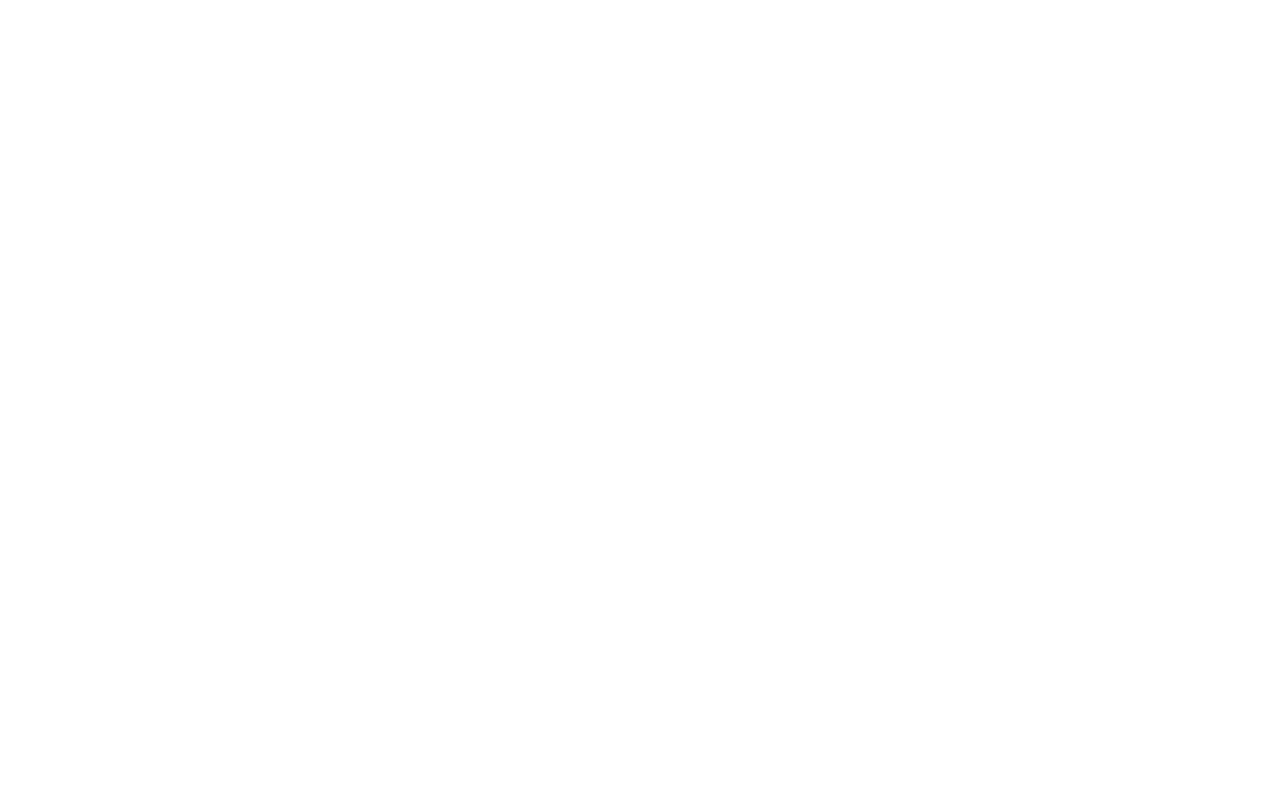
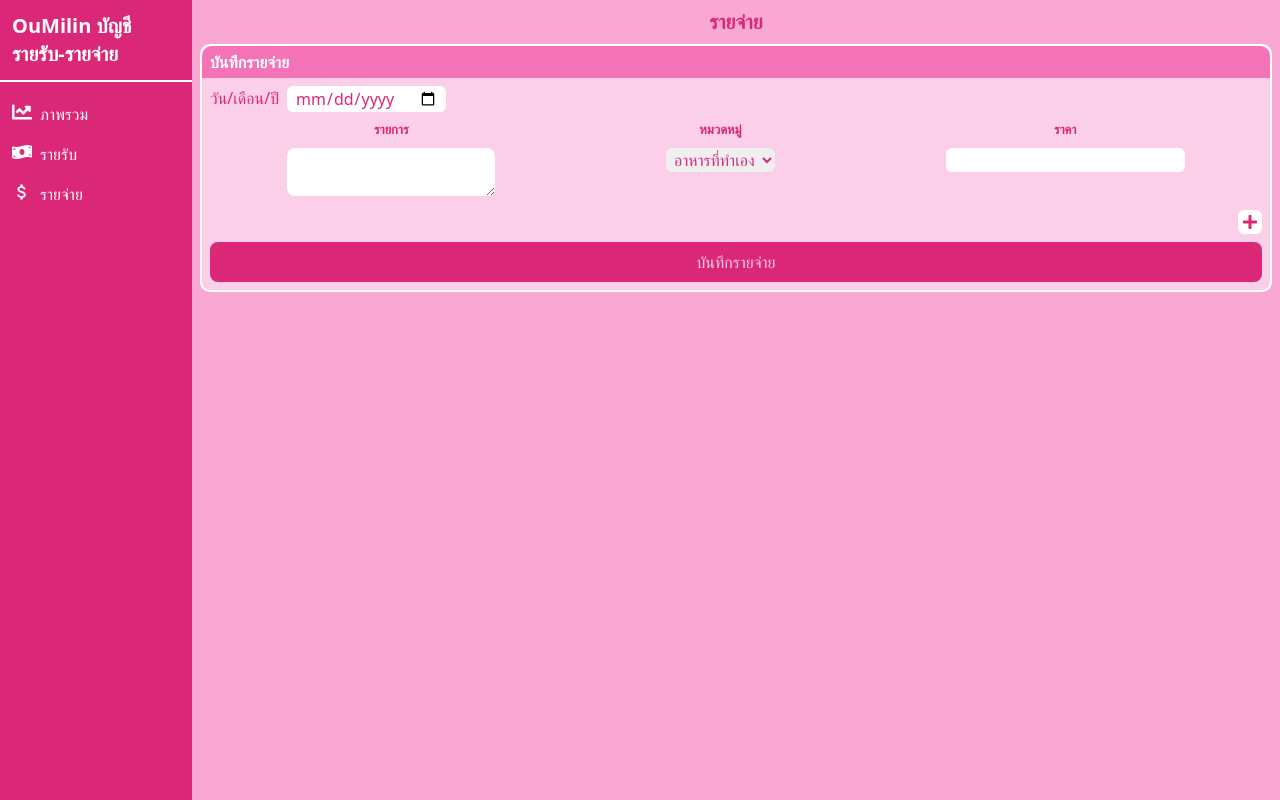
Before and after one commit to Uthai7472/OuMilinAccount-client, a React (Vite) app: page /expense in a window 1280 px wide. Before the commit this address had no page. Built offline with nearby package versions, Linux system fonts and the light colour scheme.

Commit message:
first commit

```diff
--- a/src/App.jsx
+++ b/src/App.jsx
@@ -4,6 +4,7 @@
 import Register from './Register/Register'
 import NavSideBar from './components/NavSideBar'
 import Dashboard from './Dashboard/Dashboard'
+import Expense from './Expense/Expense'
 
 const App = () => {
   return (
@@ -12,6 +13,7 @@
         <Route path='/' element={<Login />}/>
         <Route path='/register' element={<Register />}/>
         <Route path='/dashboard' element={<Dashboard />}/>
+        <Route path='/expense' element={<Expense />}/>
       </Routes>
     </Router>
   )
--- a/src/Dashboard/Dashboard.jsx
+++ b/src/Dashboard/Dashboard.jsx
@@ -11,7 +11,7 @@
             <div className='flex-1 justify-center items-center text-xl md:text-2xl font-bold bg-pink-300'>
                 {/* Topic Dashboard */}
                 <div className='flex justify-center items-center py-3 text-white'>
-                    User Dashboard
+                    ภาพรวม ของ มิลิน
                 </div>
 
                 {/* Card Dashboard */}
--- /dev/null
+++ b/src/Expense/Expense.jsx
@@ -0,0 +1,67 @@
+import React, { useState } from 'react'
+import NavSideBar from '../components/NavSideBar'
+import ExpenseRecord from '../components/ExpenseRecord'
+import { FaPlus } from 'react-icons/fa';
+
+const Expense = () => {
+    const [records, setRecords] = useState([{}]);
+
+    const addRecord = () => {
+        setRecords([...records, {}])
+    }
+
+  return (
+    <div>
+        <div className='flex md:flex-row flex-col min-h-screen'>
+            <NavSideBar />
+
+            {/* Expense Content */}
+            <div className='flex flex-1 flex-col justify-start items-center px-2 bg-pink-300'>
+                {/* Topic */}
+                <div className='flex justify-start items-start text-xl font-bold py-2 text-pink-600'>
+                    รายจ่าย
+                </div>
+
+                {/* Record expense content */}
+                <div className='block w-full h-auto bg-pink-200 text-pink-600 border-white border-2 rounded-[10px] pb-2'>
+                    {/* Record topic */}
+                    <div className='font-bold bg-pink-400 text-white rounded-t-[10px] px-2 py-1'>
+                        บันทึกรายจ่าย
+                    </div>
+                    {/* Date input */}
+                    <div className='flex gap-2 px-2 py-2'>
+                        <span>วัน/เดือน/ปี</span>
+                        <span>
+                            <input type="date" className='px-2 rounded-md' />
+                        </span>
+                    </div>
+                    {/* Detail record component */}
+                    <div className='block'>
+                        {records.map((record, index) => (
+                            <ExpenseRecord key={index} />
+                        ))}
+                    </div>
+
+                    {/* Add Detail button */}
+                    <div className='flex justify-end items-center px-2 my-2'>
+                        <button className='bg-white flex justify-center items-center w-6 h-6 rounded-md' onClick={addRecord}>
+                            <FaPlus size={16}/>
+                        </button>
+                    </div>
+
+                    {/* Record button */}
+                    <div className='w-full flex justify-center items-center'>
+                        <button className='bg-pink-600 text-pink-200 w-full mx-2 py-2 rounded-lg hover:bg-pink-300
+                            hover:text-pink-700
+                        '>บันทึกรายจ่าย</button>
+                    </div>
+
+                </div>
+            </div>
+        </div>
+
+    </div>
+  )
+}
+
+export default Expense
--- /dev/null
+++ b/src/components/ExpenseRecord.jsx
@@ -0,0 +1,44 @@
+import React from 'react'
+
+const ExpenseRecord = () => {
+  return (
+    <div>
+        <div className='flex justify-around items-start gap-2 px-1'>
+            <div className='flex flex-col justify-center items-center'>
+                <div className='text-[13px] font-bold pb-2'>
+                    รายการ
+                </div>
+                <div >
+                    <textarea name="" id="" className='rounded-lg w-full px-1'>
+
+                    </textarea>
+                </div>
+            </div>
+
+            <div className='flex flex-col justify-center items-center'>
+                <div className='text-[13px] font-bold pb-2'>
+                    หมวดหมู่
+                </div>
+                <div>
+                    <select name="" id="" className='rounded-md w-full px-1'>
+                        <option value="">อาหารที่ทำเอง</option>
+                        <option value="">อู๋</option>
+                        <option value="">มิลิน</option>
+                    </select>
+                </div>
+            </div>
+
+            <div className='flex flex-col justify-center items-center'>
+                <div className='text-[13px] font-bold pb-2'>
+                    ราคา
+                </div>
+                <div>
+                    <input type="number" className='rounded-md w-full px-1' />
+                </div>
+            </div>
+        </div>
+    </div>
+  )
+}
+
+export default ExpenseRecord
--- a/src/components/Menu.jsx
+++ b/src/components/Menu.jsx
@@ -5,9 +5,9 @@
 
 const Menu = () => {
     const menuItems = [
-        {name: 'Dashboard', link: '/dashboard', logo:<FaChartLine size={20} />},
-        {name: 'Income', link: '/income', logo:<FaMoneyBillWave size={20} />},
-        {name: 'Expense', link: '/expense', logo:<MdAttachMoney size={20} />},
+        {name: 'ภาพรวม', link: '/dashboard', logo:<FaChartLine size={20} />},
+        {name: 'รายรับ', link: '/income', logo:<FaMoneyBillWave size={20} />},
+        {name: 'รายจ่าย', link: '/expense', logo:<MdAttachMoney size={20} />},
     ]
 
 
--- a/src/components/NavSideBar.jsx
+++ b/src/components/NavSideBar.jsx
@@ -57,16 +57,16 @@
         {/* Sidebar */}
         <div className='hidden md:flex flex-col w-[12rem] min-h-screen bg-pink-600 text-white shadow-2xl'>
             {/* Sidebar Topic */}
-             <div className='w-full h-full flex justify-center items-center text-white text-xl font-bold py-3 border-white border-b-2
+             <div className='w-full h-full flex justify-center items-center text-white text-xl font-bold py-3 px-3 border-white border-b-2
                 hover:cursor-pointer
              ' onClick={handleDropdownProfile}>
-                OuMilin Account
+                OuMilin บัญชีรายรับ-รายจ่าย
              </div>
              {isDropdownProfile ? (
                     <div className='w-full'>
                         <ul className='flex flex-col justify-center items-center w-full bg-pink-500 text-sm text-white font-bold            '>
                             <li className='w-full hover:cursor-pointer hover:bg-pink-400'>
-                                <button className='w-full py-2' onClick={handleLogout}>Logout</button>
+                                <button className='w-full py-2' onClick={handleLogout}>ลงชื่อออก</button>
                             </li>
                         </ul>
                     </div>
@@ -82,10 +82,10 @@
         {/* ----------------------------------------------------- */}
 
         {/* Navbar */}
-        <div className='md:hidden flex justify-between w-full h-16 bg-pink-600 text-white'>
+        <div className='md:hidden flex justify-between w-full h-auto bg-pink-600 text-white'>
             {/* Navbar Topic */}
             <div className='w-full h-full flex items-center text-white text-xl font-bold py-3 px-3 hover:cursor-pointer' onClick={handleDropdownProfile}>
-                OuMilin Account
+                OuMilin บัญชีรายรับ-รายจ่าย
             </div>
             <div className='flex items-center px-3'>
                 {/* Menu icon dropdown */}
@@ -100,7 +100,7 @@
             <div className='w-full'>
                 <ul className='flex flex-col justify-center items-center w-full bg-pink-500 text-md text-white font-bold            '>
                     <li className='w-full hover:cursor-pointer hover:bg-pink-400'>
-                        <button className='w-full py-2' onClick={handleLogout}>Logout</button>
+                        <button className='w-full py-2' onClick={handleLogout}>ลงชื่อออก</button>
                     </li>
                 </ul>
             </div>
```
